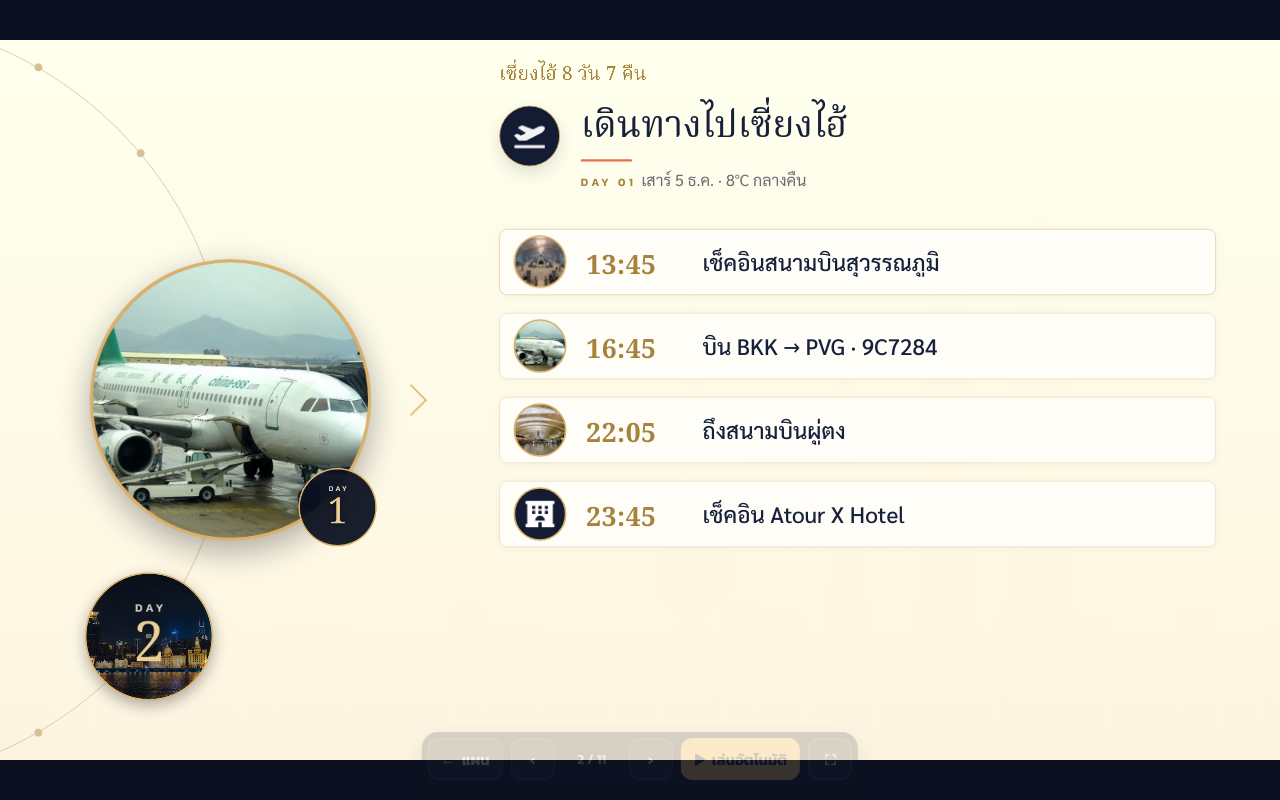
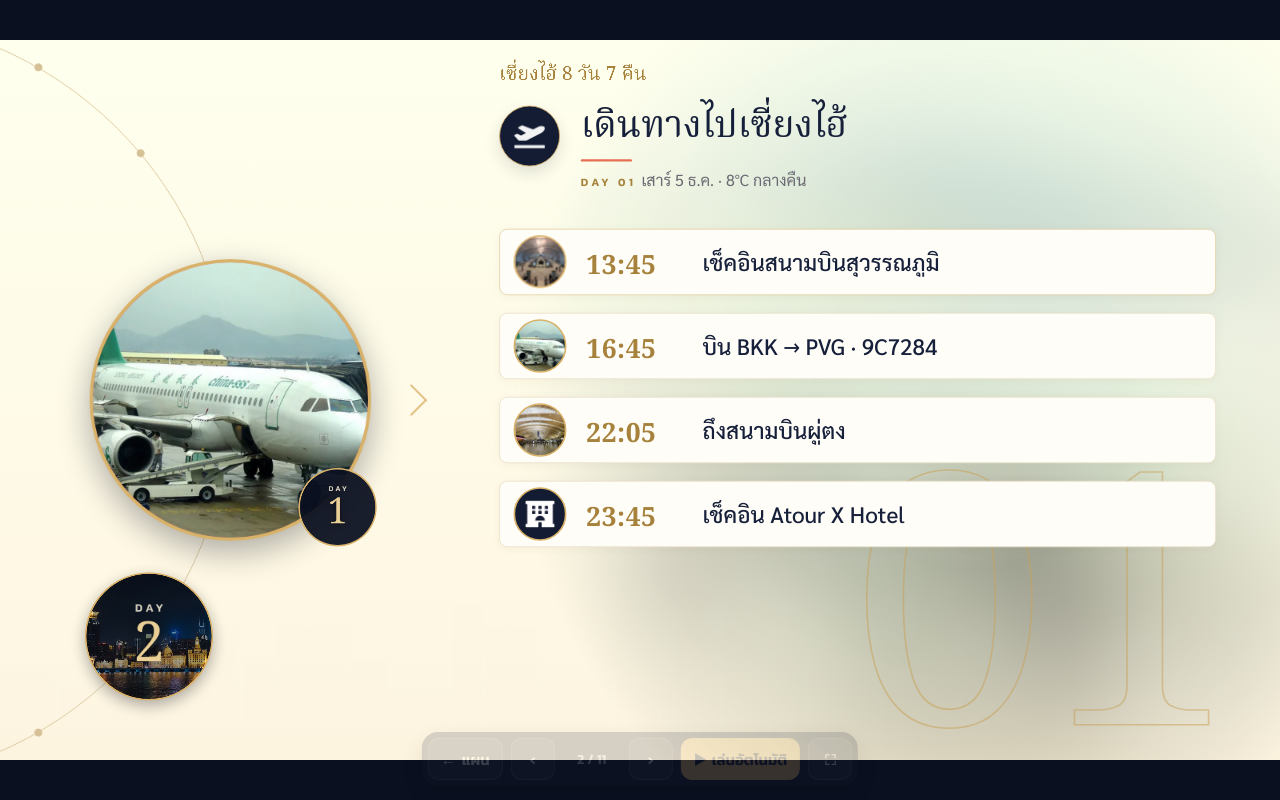
Before and after one commit to AmarAx23/shanghai-trip-Toonzii-and-Bear, a plain HTML site: page present.html in a window 1280 px wide. Both pictures are taken after a click on the button "▶ เล่นอัตโนมัติ". Drawn offline with Linux system fonts and the light colour scheme.

Commit message:
Present: big outlined day number + blurred photo colour wash on day slides
Co-Authored-By: Claude Opus 5.5 <noreply@anthropic.com>
Claude-Session: https://claude.ai/code/session_01Ed3mK7ju1anE1NoZYgHmwk

```diff
--- a/present.html
+++ b/present.html
@@ -64,6 +64,13 @@ html,body{margin:0;height:100%;overflow:hidden;background:var(--night);color:var
 @keyframes pout{to{opacity:0;transform:translateX(-24px)}}
 
 /* credits */
+.wash{position:absolute;right:-12%;top:-18%;width:72%;height:136%;background:center/cover no-repeat;filter:blur(64px) saturate(1.35);opacity:0;transition:opacity 1.4s ease;
+ -webkit-mask:radial-gradient(closest-side,#000 35%,#0000);mask:radial-gradient(closest-side,#000 35%,#0000)}
+.wash.on{opacity:.5}
+.P .wash{right:-30%;top:auto;bottom:-14%;width:130%;height:70%}
+.bignum{position:absolute;right:-18px;bottom:-60px;font:400 440px/1 var(--serif);color:transparent;-webkit-text-stroke:2px #c9a35c8c;letter-spacing:-.02em;pointer-events:none;animation:bn 1.4s .2s cubic-bezier(.2,.8,.25,1) backwards}
+.P .bignum{font-size:330px;bottom:auto;top:250px;right:-10px}
+@keyframes bn{from{opacity:0;transform:translateY(40px) scale(.96)}}
 .credits{position:absolute;left:80px;top:60px;width:1440px;height:800px}
 .credits h2{margin:0;font:500 46px var(--serif);color:var(--ink)}
 .credits p{margin:8px 0 22px;color:var(--mute);font-size:20px}
@@ -100,6 +107,7 @@ html,body{margin:0;height:100%;overflow:hidden;background:var(--night);color:var
 <div id="view">
   <div id="stage" aria-live="polite">
     <div class="bg" id="bgD"></div>
+    <div class="wash" id="w1"></div><div class="wash" id="w2"></div>
     <div class="bg" id="bgN"></div>
     <div id="fx" class="on"></div>
     <div id="rim"></div>
@@ -237,7 +245,7 @@ var panels = $('#panels');
 function dayPanel(d) {
   var n = d.rows.length, gap = n <= 5 ? 22 : 8, top = G.top, avail = G.avail;
   var rh = Math.min(83, (avail + gap) / n - gap), th = rh * .8, hs = d.h.length > 30 ? 33 : d.h.length > 22 ? 39 : 46;
-  var h = '<div class="panel" style="--c:' + d.c + ';left:' + G.px + 'px;width:' + G.pw + 'px"><div class="ph-head in" style="animation-delay:.25s;top:' + G.head + 'px;width:' + G.pw + 'px"><span class="ic"><img alt="" src="' + d.icon + '"></span><div><h2 style="font-size:' + hs + 'px">' + esc(d.h) + '</h2><i class="acc" style="background:' + d.c + '"></i><p><span class="ey">DAY ' + (d.n < 10 ? '0' : '') + d.n + '</span>' + esc(d.dt) + '</p></div></div>';
+  var h = '<div class="panel" style="--c:' + d.c + ';left:' + G.px + 'px;width:' + G.pw + 'px;height:' + G.H + 'px"><div class="bignum">' + (d.n < 10 ? '0' : '') + d.n + '</div><div class="ph-head in" style="animation-delay:.25s;top:' + G.head + 'px;width:' + G.pw + 'px"><span class="ic"><img alt="" src="' + d.icon + '"></span><div><h2 style="font-size:' + hs + 'px">' + esc(d.h) + '</h2><i class="acc" style="background:' + d.c + '"></i><p><span class="ey">DAY ' + (d.n < 10 ? '0' : '') + d.n + '</span>' + esc(d.dt) + '</p></div></div>';
   d.rows.forEach(function (r, k) {
     h += '<div class="row in" data-k="' + k + '" style="top:' + (top + k * (rh + gap)) + 'px;width:' + G.pw + 'px;height:' + rh + 'px;animation-delay:' + (.42 + k * .07) + 's;padding:0 ' + rh * .2 + 'px">' +
       '<span class="th" style="width:' + th + 'px;height:' + th + 'px;' + (r.img ? 'background-image:url(' + r.img + ')' : 'background-color:#141c33') + '">' + (r.img ? '' : '<img alt="" src="' + (r.stay ? 'img/present/hotel.png' : d.icon) + '">') + '</span>' +
@@ -286,6 +294,9 @@ function show(i, instant) {
   i = Math.max(0, Math.min(SL.length - 1, i));
   if (i === idx) return;
   var s = SL[i]; idx = i; var my = ++gen; cyOff();
+  var wa = $('#w1'), wb = $('#w2'), wOn = wa.classList.contains('on') ? wa : wb, wOff = wOn === wa ? wb : wa;
+  if (s.k === 'day') { wOff.style.backgroundImage = 'url(' + DAYS[s.i].photo + ')'; wOff.classList.add('on'); }
+  wOn.classList.remove('on');
   fxEl.style.opacity = s.night ? 1 : 0; fxEl.classList.toggle('on', !!s.night);
   $('#bgN').style.opacity = s.night ? 1 : 0;
   t1.style.color = s.tt ? '#a7823c' : '#f5ecd7';
--- a/sw.js
+++ b/sw.js
@@ -1,7 +1,7 @@
 // Offline support for the trip page.
 // The page itself is fetched network-first, so an installed iPhone/Android app always shows the newest
 // version when online and falls back to the saved copy when offline. Photos, fonts and Leaflet are cache-first.
-const CACHE_NAME = 'sh-trip-v202611241647';
+const CACHE_NAME = 'sh-trip-v202611241652';
 const URLS_TO_CACHE = [
   './',
   './index.html',
```
Also changed, not shown: index.html (+3 -3 lines), src/present_template.html (+12 -1 lines).
